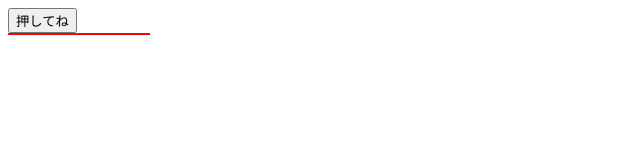
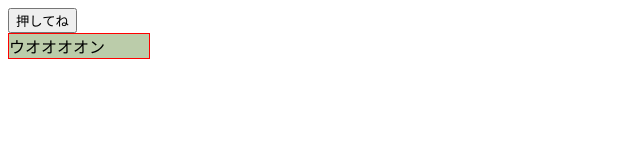
Before and after one commit to kubomasao8145/web2-2, a plain HTML site: page index.html in a window 1280 px wide. Shown: the whole page, without its empty margins (0-640 px from the left). Drawn offline with nearby package versions, Linux system fonts and the light colour scheme.

Commit message:
Update index.html

```diff
--- a/index.html
+++ b/index.html
@@ -30,6 +30,6 @@
     </head>
   <body>
     <button id="Target">押してね</button>
-    <div id="Test"></div>
+    <div id="Test">ウオオオオン</div>
     </body>
   </html>
```
